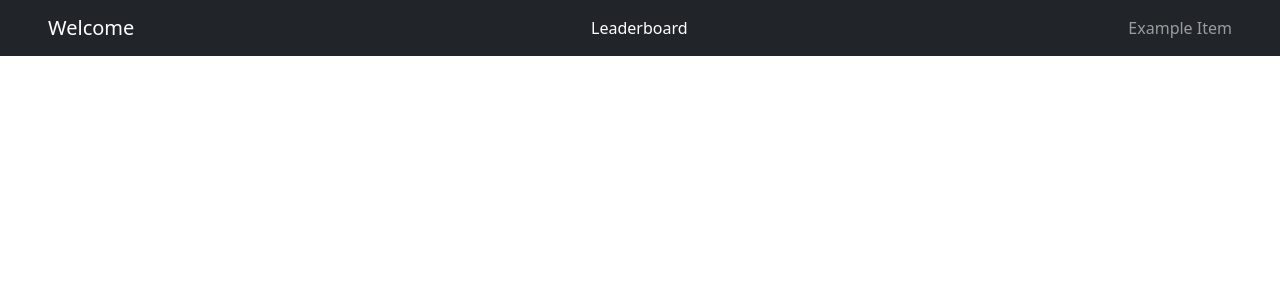
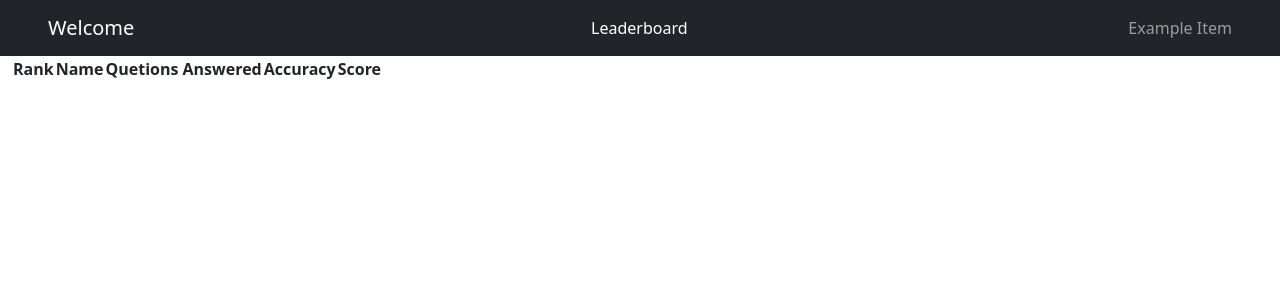
Before and after one commit to CGreenup/Project2-Trivia-Bird-Frontend, a React (Create React App) app: page /leaderboard in a window 1280 px wide. Shown: the top 300 px of the page. Built offline with nearby package versions, Linux system fonts and the light colour scheme.

Commit message:
profile model & leaderboard comp v1.0

```diff
--- /dev/null
+++ b/src/components/LeaderBoard.tsx
@@ -0,0 +1,23 @@
+import React from "react";
+
+//this function prints the leader board table
+const LeaderBoard = () => {
+    return (
+        <div className='container-fluid'>
+        <table>
+            <thead>
+              <tr>
+                <th>Rank</th>
+                <th>Name</th>
+                <th>Quetions Answered</th>
+                <th>Accuracy</th>
+                <th>Score</th>
+              </tr>
+            </thead>
+            <tbody>
+            </tbody>
+        </table>
+        </div>)
+}
+
+export default LeaderBoard;
--- a/src/components/NavBar.tsx
+++ b/src/components/NavBar.tsx
@@ -4,7 +4,6 @@ import { Link, NavLink } from "react-router-dom";
 const NavBar:React.FC<unknown> = (props) => {
     return(
         <nav className = 'navbar navbar-dark bg-dark px-5'>
-
             <Link className = 'navbar-brand' to='/this'>Welcome</Link>
                 <span className="navbar-nav">
                     <NavLink className = 'nav-link' to = '/leaderboard'> Leaderboard </NavLink>
--- a/src/router/AppRoutes.tsx
+++ b/src/router/AppRoutes.tsx
@@ -1,5 +1,6 @@
 import React from "react";
 import { Route, Switch } from "react-router-dom";
+import LeaderBoard from "../components/LeaderBoard";
 
 const AppRoutes:React.FC<unknown> = (props) =>{
     return(
@@ -12,7 +13,7 @@ const AppRoutes:React.FC<unknown> = (props) =>{
                 </div>
             )}}/>
 
-            <Route path = '/games' /*component={}*/ />
+            <Route path = '/leaderboard' component={LeaderBoard}/>
 
             <Route path = '/example' component={() => {return(<h1>Instead of a lambda and a header here, you put a component, like the example above! AppRoutes.tsx</h1>) }} />
         </Switch>
```
Also changed, not shown: src/models/profile.ts (added, +11 -0 lines).
